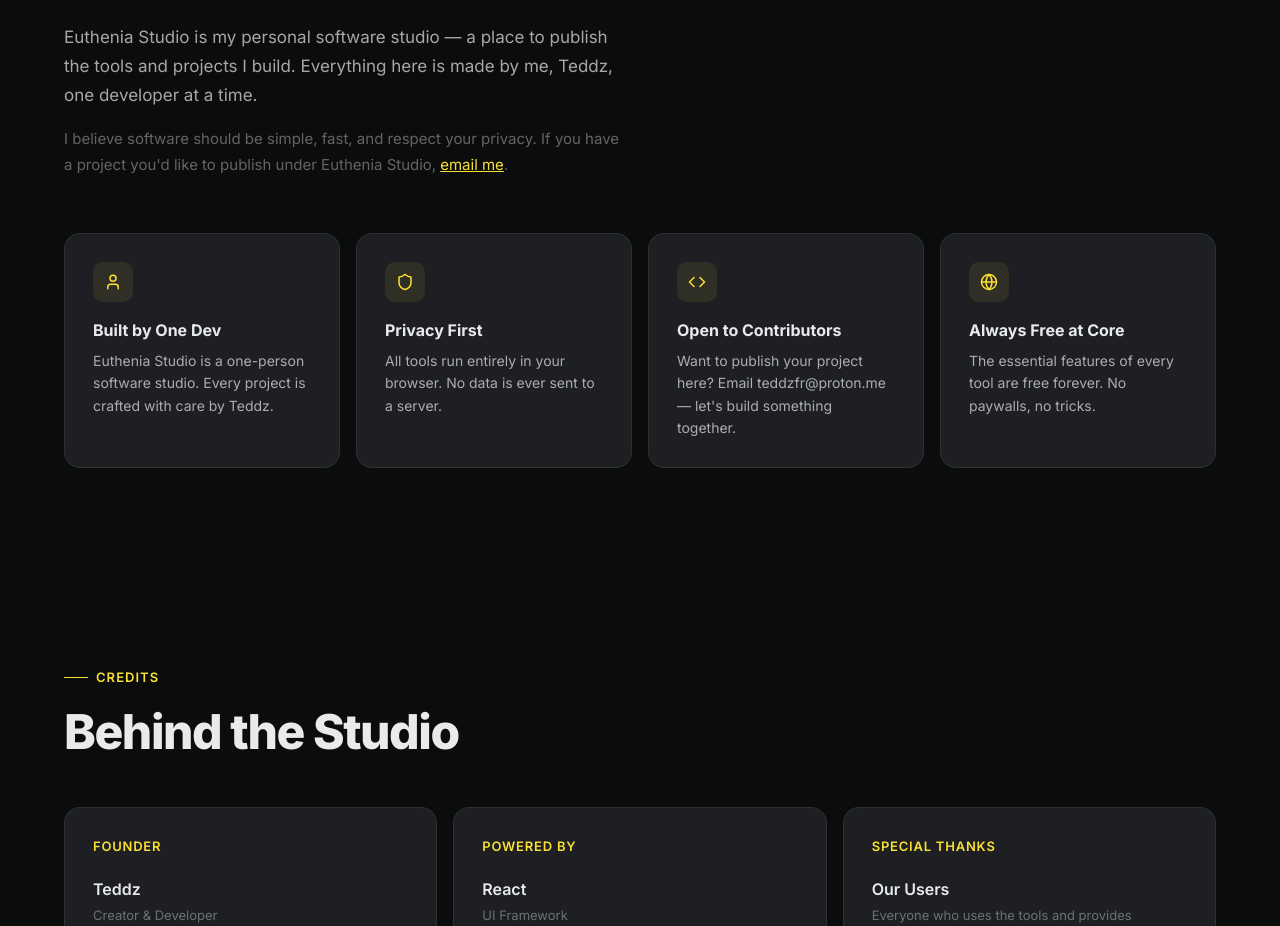
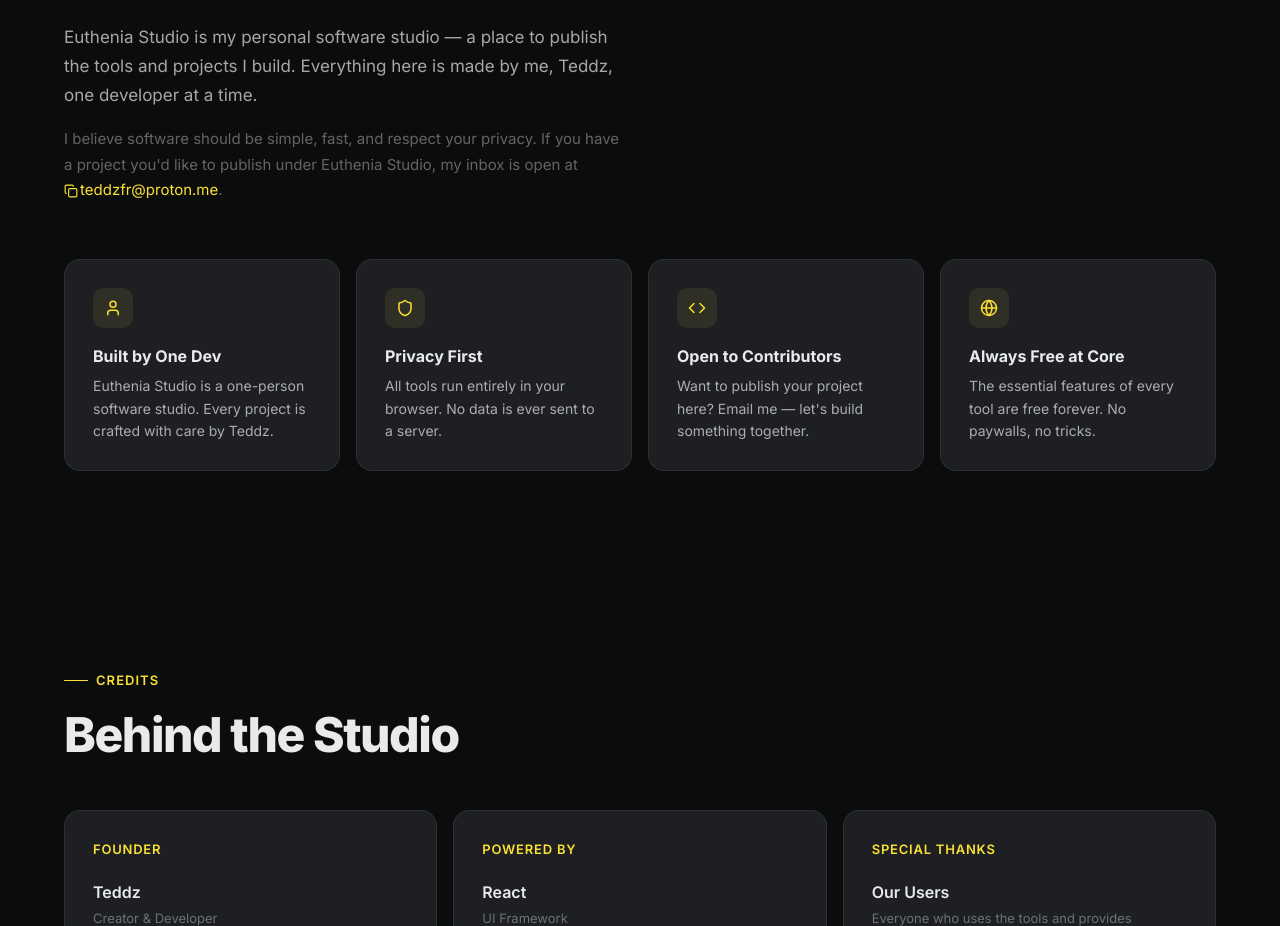
Before and after one commit to frteddz/Euthenia-Studio-Website, a React (Vite) app: page / in a window 1280 px wide. Shown: the part 2360-3286 px from the top of the page. Built offline with nearby package versions, Linux system fonts and the light colour scheme.

Commit message:
Replace email link with copiable text

```diff
--- a/src/components/About.tsx
+++ b/src/components/About.tsx
@@ -1,5 +1,6 @@
-import { Shield, Zap, Globe, Code, User, Mail } from 'lucide-react';
+import { Shield, Zap, Globe, Code, User, Mail, Copy, Check } from 'lucide-react';
 import { useScrollReveal } from '../hooks/useScrollReveal';
+import { useState } from 'react';
 
 const values = [
   {
@@ -15,7 +16,7 @@ const values = [
   {
     icon: Code,
     title: 'Open to Contributors',
-    description: 'Want to publish your project here? Email teddzfr@proton.me — let\'s build something together.',
+    description: 'Want to publish your project here? Email me — let\'s build something together.',
   },
   {
     icon: Globe,
@@ -23,6 +24,26 @@ const values = [
     description: 'The essential features of every tool are free forever. No paywalls, no tricks.',
   },
 ];
+
+function CopyEmail() {
+  const [copied, setCopied] = useState(false);
+  const email = 'teddzfr@proton.me';
+  const copy = () => {
+    navigator.clipboard.writeText(email);
+    setCopied(true);
+    setTimeout(() => setCopied(false), 2000);
+  };
+  return (
+    <span
+      onClick={copy}
+      style={{ color: 'var(--color-accent)', cursor: 'pointer', whiteSpace: 'nowrap', userSelect: 'none' }}
+      title="Click to copy"
+    >
+      {copied ? <Check size={14} style={{ display: 'inline', marginRight: 2, verticalAlign: 'middle' }} /> : <Copy size={14} style={{ display: 'inline', marginRight: 2, verticalAlign: 'middle' }} />}
+      {email}
+    </span>
+  );
+}
 
 export function About() {
   const labelRef = useScrollReveal<HTMLDivElement>();
@@ -48,8 +69,7 @@ export function About() {
               className="section-subtitle"
               style={{ marginTop: '1rem', color: 'var(--color-text-tertiary)', fontSize: '0.9375rem' }}
             >
-              I believe software should be simple, fast, and respect your privacy. If you have a project you'd like to publish under Euthenia Studio,
-              <a href="mailto:teddzfr@proton.me" style={{ color: 'var(--color-accent)', textDecoration: 'underline', marginLeft: '0.25rem' }}>email me</a>.
+              I believe software should be simple, fast, and respect your privacy. If you have a project you'd like to publish under Euthenia Studio, my inbox is open at <CopyEmail />.
             </p>
           </div>
         </div>
```
